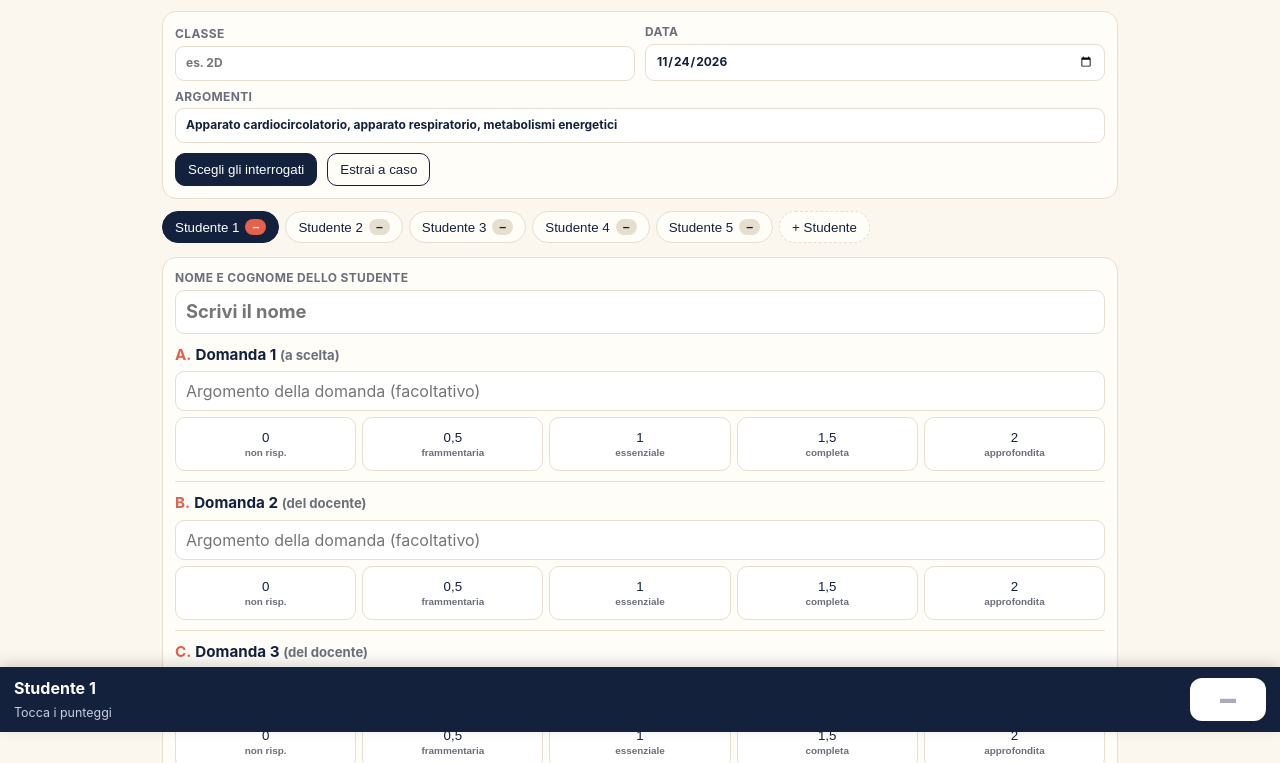
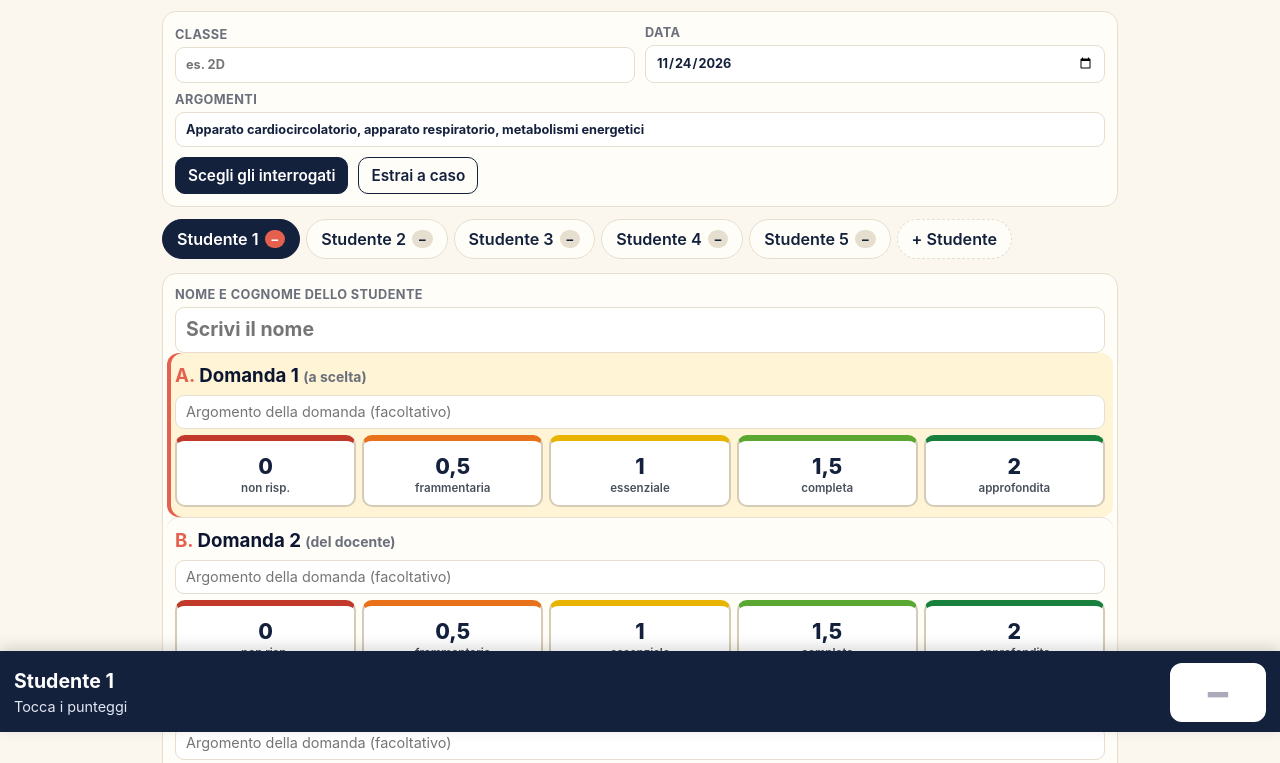
Before and after one commit to mrandrea2/voti-interrogazioni, a plain HTML site: page index.html in a window 1280 px wide. Shown: the part 68-831 px from the top of the page. Drawn offline with Linux system fonts and the light colour scheme.

Commit message:
Modalità LIM, caratteri più grandi, colori per livello e compilazione guidata
Co-Authored-By: Claude Opus 5.5 <noreply@anthropic.com>
Claude-Session: https://claude.ai/code/session_01XUZNt7vfNYNqwZLT7pbxnB

```diff
--- a/index.html
+++ b/index.html
@@ -18,7 +18,7 @@ header h1{font-size:1.05rem;margin:0;line-height:1.15}
 header h1 small{display:block;font-weight:500;color:var(--grigio);font-size:.78rem}
 header .sp{flex:1}
 main{max-width:980px;margin:0 auto;padding:14px 12px 120px}
-.btn{border:1.5px solid var(--blu);background:var(--carta);color:var(--blu);border-radius:10px;padding:8px 12px;font:600 .9rem inherit;cursor:pointer}
+.btn{border:1.5px solid var(--blu);background:var(--carta);color:var(--blu);border-radius:10px;padding:8px 12px;font-weight:600;font-size:.9rem;font-family:inherit;cursor:pointer}
 .btn.pri{background:var(--blu);color:#fff}
 .btn.cor{border-color:var(--corallo);color:var(--corallo)}
 .btn.sm{padding:5px 9px;font-size:.8rem}
@@ -29,7 +29,7 @@ input,textarea,select{font:inherit;color:var(--blu);border:1.5px solid var(--lin
 input:focus,textarea:focus{outline:none;border-color:var(--blu2)}
 textarea{resize:vertical;min-height:38px}
 .tabs{display:flex;gap:6px;overflow-x:auto;padding-bottom:4px;margin-bottom:10px;scrollbar-width:none}
-.tab{flex:0 0 auto;border:1.5px solid var(--linea);background:var(--carta);border-radius:999px;padding:7px 12px;font:600 .85rem inherit;color:var(--blu);cursor:pointer;display:flex;gap:6px;align-items:center;max-width:220px}
+.tab{flex:0 0 auto;border:1.5px solid var(--linea);background:var(--carta);border-radius:999px;padding:7px 12px;font-weight:600;font-size:.85rem;font-family:inherit;color:var(--blu);cursor:pointer;display:flex;gap:6px;align-items:center;max-width:220px}
 .tab span.n{white-space:nowrap;overflow:hidden;text-overflow:ellipsis}
 .tab b{background:var(--linea);border-radius:999px;padding:1px 7px;font-size:.78rem}
 .tab.on{border-color:var(--blu);background:var(--blu);color:#fff}
@@ -43,7 +43,7 @@ textarea{resize:vertical;min-height:38px}
 .vt h3 em{font-style:normal;color:var(--corallo);margin-right:4px}
 .vt .desc{font-size:.8rem;color:var(--grigio);text-align:right;min-height:1em}
 .pts{display:grid;grid-template-columns:repeat(5,1fr);gap:6px}
-.pts button{border:1.5px solid var(--linea);background:#fff;border-radius:10px;padding:10px 0;font:700 1rem inherit;color:var(--blu);cursor:pointer;touch-action:manipulation}
+.pts button{border:1.5px solid var(--linea);background:#fff;border-radius:10px;padding:10px 0;font-weight:800;font-size:1.25rem;font-family:inherit;color:var(--blu);cursor:pointer;touch-action:manipulation}
 .pts button small{display:block;font-size:.62rem;font-weight:600;color:var(--grigio);margin-top:2px}
 .pts button.on{background:var(--blu);border-color:var(--blu);color:#fff}
 .pts button.on small{color:#dfe4f2}
@@ -82,6 +82,39 @@ h2{font-size:1rem;margin:0 0 8px}
 .classi li{display:flex;justify-content:space-between;align-items:center;padding:6px 0;border-bottom:1px solid var(--linea)}
 .classi ul{list-style:none;margin:0;padding:0}
 @media (min-width:760px){.pts button{padding:12px 0}.grid2{display:grid;grid-template-columns:1fr 1fr;gap:10px}}
+/* --- leggibilità e LIM --- */
+html{font-size:17px}
+html.lim{font-size:23px}
+html.lim main{max-width:1500px}
+html.lim header img{height:56px}
+html.lim header h1{font-size:1.2rem}
+:root{--l0:#c0392b;--l1:#e8711a;--l2:#e9b400;--l3:#5aa832;--l4:#16803c}
+body{color:#0d1630}
+.vt h3{font-size:1.1rem}
+.vt .desc{font-size:.95rem;font-weight:700;color:var(--blu)}
+.pts button{border:2px solid #d5ccb8;border-top-width:6px;padding:12px 0 10px;min-height:64px}
+.pts button.l0{border-top-color:var(--l0)}.pts button.l1{border-top-color:var(--l1)}.pts button.l2{border-top-color:var(--l2)}.pts button.l3{border-top-color:var(--l3)}.pts button.l4{border-top-color:var(--l4)}
+.pts button small{font-size:.68rem;color:#4a4f5c}
+.pts button.on{color:#fff;transform:scale(1.04);box-shadow:0 4px 10px rgba(0,0,0,.18)}
+.pts button.on small{color:#fff}
+.pts button.on.l0{background:var(--l0);border-color:var(--l0)}.pts button.on.l1{background:var(--l1);border-color:var(--l1)}.pts button.on.l2{background:var(--l2);border-color:var(--l2);color:#0d1630}.pts button.on.l2 small{color:#0d1630}.pts button.on.l3{background:var(--l3);border-color:var(--l3)}.pts button.on.l4{background:var(--l4);border-color:var(--l4)}
+.voce{border-radius:12px;padding:10px 8px;margin:0 -8px;transition:background .2s}
+.voce.next{background:#fff4d6;box-shadow:inset 4px 0 0 var(--corallo)}
+.voce.done .vt h3 em::after{content:" ✓";color:var(--l4)}
+.arg{font-size:.85rem;padding:6px 10px}
+.votobar{padding-top:12px}
+.votobar .who div{font-size:1.15rem}
+.votobar .who small{font-size:.85rem;color:#e3e7f3}
+.voto{font-size:2.4rem;min-width:96px;border:3px solid #fff}
+html.lim .voto{font-size:3.2rem;min-width:130px}
+.voto.parz{color:#8a90a0;background:#f2f3f6}.voto.ins{background:#fde6e3}.voto.suf{background:#fff3cf}.voto.buo{background:#dff3e5}
+.tab{font-size:.95rem;padding:9px 14px}
+#sNext.pronto{background:var(--corallo);border-color:var(--corallo);animation:pulsa 1.2s ease-in-out 2}
+@keyframes pulsa{50%{transform:scale(1.06)}}
+.tool{display:flex;gap:6px}
+header h1{min-width:0;flex:1}header h1,header h1 small{overflow:hidden;text-overflow:ellipsis;white-space:nowrap}header .sp{display:none}
+@media (max-width:480px){header{gap:8px;padding:8px 10px}header img{height:30px}header h1{font-size:.95rem}}
+@media (min-width:1100px){html.lim #card{display:grid;grid-template-columns:1fr 1fr;column-gap:24px}html.lim #card>label.f{grid-column:1/-1}html.lim #card .voce{margin:0}html.lim #card .grid2,html.lim #card>.row{grid-column:1/-1}}
 @media print{header,.votobar,.noprint,.tabs,#vStud{display:none!important}body{background:#fff}.box{border:0}main{padding:0}#vRegistro{display:block!important}}
 </style>
 </head>
@@ -90,7 +123,7 @@ h2{font-size:1rem;margin:0 0 8px}
   <img src="logo-galilei.jpg" alt="Liceo Statale Galileo Galilei Verona">
   <h1>Voti interrogazioni<small id="hSub">Scienze motorie e sportive</small></h1>
   <div class="sp"></div>
-  <button class="btn sm" id="bReg">Registro</button>
+  <div class="tool"><button class="btn sm" id="bLim" title="Caratteri grandi per proiettare">LIM</button><button class="btn sm" id="bReg">Registro</button></div>
 </header>
 
 <main>
@@ -246,12 +279,12 @@ function renderCard(){
   h+='<datalist id="dlDom">'+DOMANDE.map(function(n){return '<option value="'+esc(n)+'">';}).join("")+'</datalist>';
   VOCI.forEach(function(v){
     var val=s.p[v.k];var di=typeof val==="number"?PUNTI.indexOf(val):-1;
-    h+='<div class="voce"><div class="vt"><h3><em>'+v.k+'.</em>'+v.t+(v.s?' <span class="muted">('+v.s+')</span>':'')+'</h3><span class="desc" id="d'+v.k+'">'+(di>=0?esc(v.d[di]):"")+'</span></div>';
+    h+='<div class="voce" data-v="'+v.k+'"><div class="vt"><h3><em>'+v.k+'.</em>'+v.t+(v.s?' <span class="muted">('+v.s+')</span>':'')+'</h3><span class="desc" id="d'+v.k+'">'+(di>=0?esc(v.d[di]):"")+'</span></div>';
     if(v.arg)h+='<input class="arg" data-k="'+v.k+'" value="'+esc(s.arg[v.k])+'" placeholder="Argomento della domanda (facoltativo)" list="dlDom" autocomplete="off">';
     h+='<div class="pts">';
     PUNTI.forEach(function(p,j){
       var dis=!v.zero&&j===0;
-      h+='<button data-k="'+v.k+'" data-p="'+p+'"'+(val===p?' class="on"':'')+(dis?' disabled':'')+' title="'+esc(v.d[j])+'">'+fmt(p)+(v.d[j]?'<small>'+esc(corto(v.d[j]))+'</small>':'')+'</button>';
+      h+='<button data-k="'+v.k+'" data-p="'+p+'" class="l'+j+(val===p?' on':'')+'"'+(dis?' disabled':'')+' title="'+esc(v.d[j])+'">'+fmt(p)+(v.d[j]?'<small>'+esc(corto(v.d[j]))+'</small>':'')+'</button>';
     });
     h+='</div></div>';
   });
@@ -268,7 +301,7 @@ function renderCard(){
     save();
     [].forEach.call($("card").querySelectorAll('.pts button[data-k="'+k+'"]'),function(x){x.classList.toggle("on",s.p[k]===+x.dataset.p);});
     var v=VOCI.filter(function(z){return z.k===k;})[0];$("d"+k).textContent=typeof s.p[k]==="number"?v.d[PUNTI.indexOf(s.p[k])]:"";
-    renderTabs();bar();
+    renderTabs();bar();guida(s,typeof s.p[k]==="number");
   };});
   $("sForza").oninput=function(){s.forza=this.value;save();};
   $("sMigl").oninput=function(){s.migl=this.value;save();};
@@ -290,10 +323,18 @@ function renderCard(){
     st.sess.studenti.splice(i,1);if(!st.sess.studenti.length)st.sess.studenti.push(nuovoStud());
     st.sess.cur=Math.min(i,st.sess.studenti.length-1);save();render();
   };
+  guida(s,false);
   $("sNext").onclick=function(){
     if(i<st.sess.studenti.length-1){st.sess.cur=i+1;save();render();window.scrollTo({top:0,behavior:"smooth"});}
     else mostraRegistro(true);
   };
+}
+function guida(s,scorri){
+  var prossima=null;
+  VOCI.forEach(function(v){var el=document.querySelector('.voce[data-v="'+v.k+'"]');if(!el)return;var ok=typeof s.p[v.k]==="number";el.classList.toggle("done",ok);el.classList.remove("next");if(!ok&&!prossima)prossima=el;});
+  var nx=$("sNext");
+  if(prossima){prossima.classList.add("next");nx.classList.remove("pronto");if(scorri){var r=prossima.getBoundingClientRect();if(r.top<70||r.bottom>window.innerHeight-90)window.scrollBy({top:r.top-110,behavior:"smooth"});}}
+  else{nx.classList.add("pronto");if(scorri){var r2=nx.getBoundingClientRect();if(r2.bottom>window.innerHeight-90)window.scrollBy({top:r2.bottom-window.innerHeight+120,behavior:"smooth"});}}
 }
 function corto(t){var m={"Non risponde":"non risp.","Frammentaria o con errori gravi":"frammentaria","Essenziale, qualche imprecisione":"essenziale","Completa e corretta":"completa","Completa, precisa, con esempi":"approfondita","Generico o scorretto":"generico","Semplice ma corretto":"semplice","Appropriato":"appropriato","Preciso e sicuro":"preciso","Ripete a memoria, non collega":"a memoria","Collega se guidato":"se guidato","Collega da solo, in modo semplice":"da solo","Collega e applica allo sport":"applica"};return m[t]||t;}
 function nomiNoti(){
@@ -305,7 +346,7 @@ function bar(){
   var i=st.sess.cur,s=st.sess.studenti[i],c=calc(s);
   $("bNome").textContent=nomeS(s,i);
   $("bInfo").textContent=c.n===0?"Tocca i punteggi":(c.completo?"Punti: "+fmt(c.tot)+"/10"+(c.tot<2?" → voto minimo 2":""):"Voci compilate "+c.n+"/5 · parziale "+fmt(c.tot));
-  var e=$("bVoto");e.textContent=c.voto==null?"–":fmt(c.voto);e.className="voto "+cls(c.voto);
+  var e=$("bVoto");e.textContent=c.voto==null?"–":fmt(c.voto);e.className="voto "+(c.voto!=null&&!c.completo?"parz":cls(c.voto));
 }
 
 /* --- registro --- */
@@ -373,6 +414,9 @@ $("bArchivia").onclick=function(){
   st.archivio.push(st.sess);st.sess=nuovaSessione();st.sess.classe=cl;st.sess.argomenti=arg;save();
   bindDati();render();mostraRegistro(false);toast("Salvata. Nuova interrogazione pronta");
 };
+function setLim(on){document.documentElement.classList.toggle("lim",on);$("bLim").classList.toggle("pri",on);try{localStorage.setItem("voti-lim",on?"1":"");}catch(e){}}
+try{setLim(localStorage.getItem("voti-lim")==="1");}catch(e){}
+$("bLim").onclick=function(){setLim(!document.documentElement.classList.contains("lim"));};
 $("bReg").onclick=function(){mostraRegistro($("vRegistro").style.display==="none");};
 $("bBack").onclick=function(){mostraRegistro(false);};
 
--- a/sw.js
+++ b/sw.js
@@ -1,4 +1,4 @@
-const V="voti-v2";const FILES=["./","index.html","logo-galilei.jpg","manifest.json","icon.jpg","xlsx.mini.min.js"];
+const V="voti-v3";const FILES=["./","index.html","logo-galilei.jpg","manifest.json","icon.jpg","xlsx.mini.min.js"];
 self.addEventListener("install",e=>{e.waitUntil(caches.open(V).then(c=>c.addAll(FILES)));self.skipWaiting();});
 self.addEventListener("activate",e=>{e.waitUntil(caches.keys().then(k=>Promise.all(k.filter(x=>x!==V).map(x=>caches.delete(x)))));self.clients.claim();});
 self.addEventListener("fetch",e=>{if(e.request.method!=="GET")return;e.respondWith(fetch(e.request).then(r=>{const c=r.clone();caches.open(V).then(x=>x.put(e.request,c));return r;}).catch(()=>caches.match(e.request)));});
```
